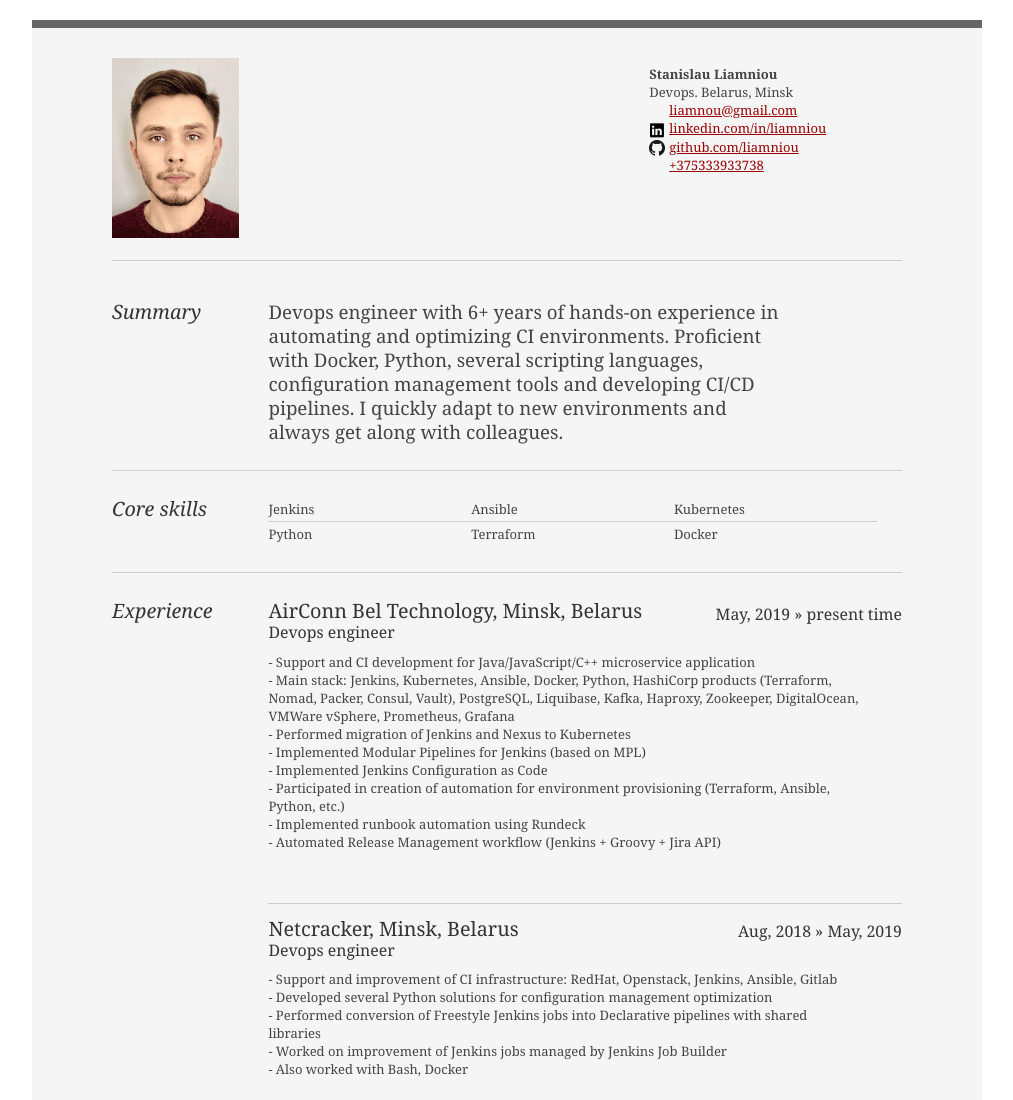
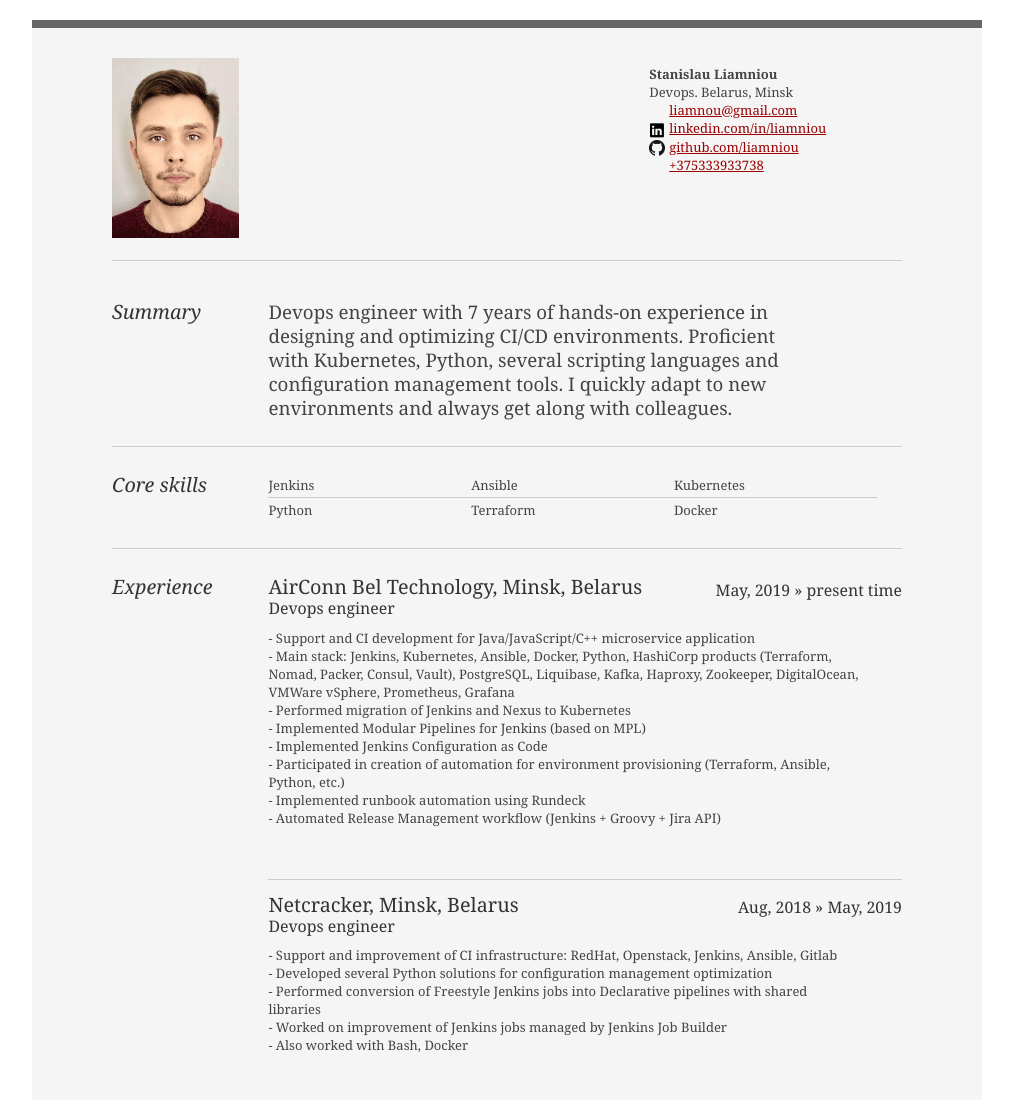
Before and after one commit to liamniou/liamniou.github.io, a plain HTML site: page index.html in a window 1280 px wide. Shown: the top 1100 px of the page, without its empty margins (133-1146 px from the left). Drawn offline with Linux system fonts and the light colour scheme.

Commit message:
Update summary

```diff
--- a/index.html
+++ b/index.html
@@ -52,8 +52,8 @@
 						</div>
 						<div class="yui-u">
 							<p class="enlarge">
-								Devops engineer with 6+ years of hands-on experience in automating and optimizing CI environments.
-								Proficient with Docker, Python, several scripting languages, configuration management tools and developing CI/CD pipelines.
+								Devops engineer with 7 years of hands-on experience in designing and optimizing CI/CD environments.
+								Proficient with Kubernetes, Python, several scripting languages and configuration management tools.
 								I quickly adapt to new environments and always get along with colleagues.
 							</p>
 						</div>
```
